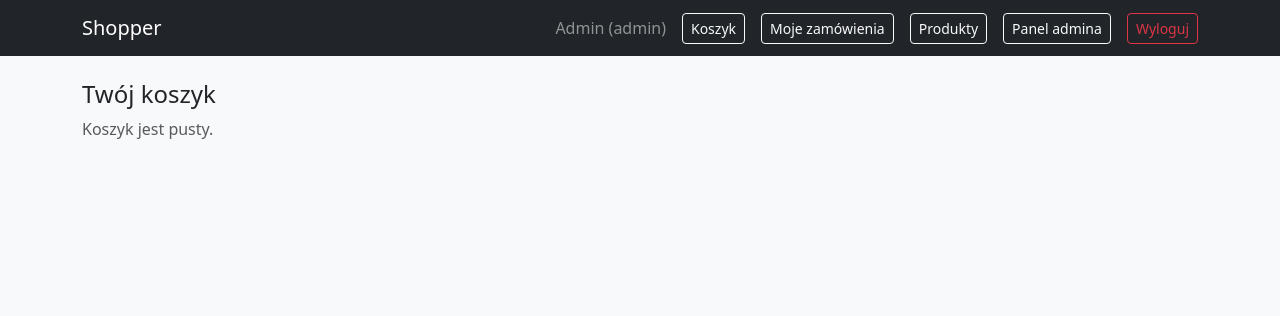
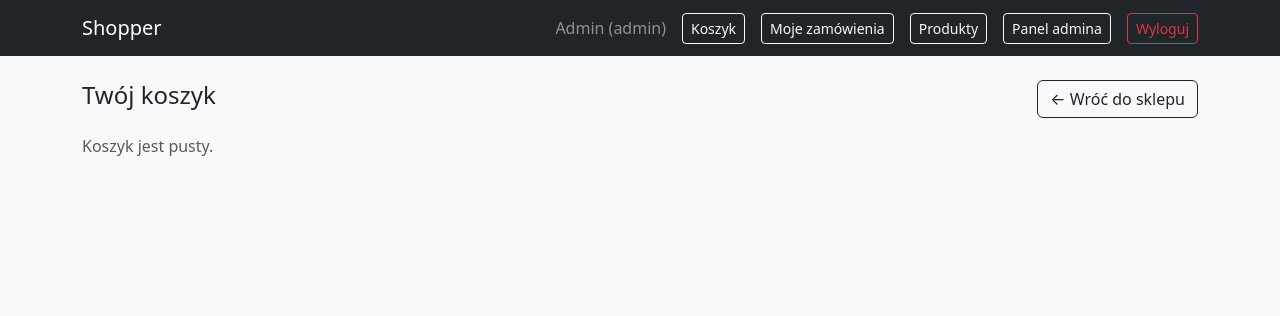
Before and after one commit to dynamo2204/shopper, a Laravel app: page /cart in a window 1280 px wide. Shown: the top 316 px of the page. Run offline with Laravel 12, Linux system fonts and the light colour scheme; a user stored in the database is signed in; data comes from the database, SQL or seed files in the repository.

Commit message:
Save current cart and order changes

```diff
--- a/app/Http/Controllers/OrderController.php
+++ b/app/Http/Controllers/OrderController.php
@@ -1,6 +1,4 @@
-
 <?php
-
 namespace App\Http\Controllers;
 
 use App\Models\Order;
--- a/resources/views/cart/index.blade.php
+++ b/resources/views/cart/index.blade.php
@@ -2,7 +2,13 @@
 @extends('layouts.app')
 
 @section('content')
-<h4>Twój koszyk</h4>
+<div class="d-flex justify-content-between align-items-center mb-3">
+    <h4>Twój koszyk</h4>
+
+    <a href="{{ route('dashboard') }}" class="btn btn-outline-dark">
+        ← Wróć do sklepu
+    </a>
+</div>
 
 @if(session('success'))
     <div class="alert alert-success">
```
